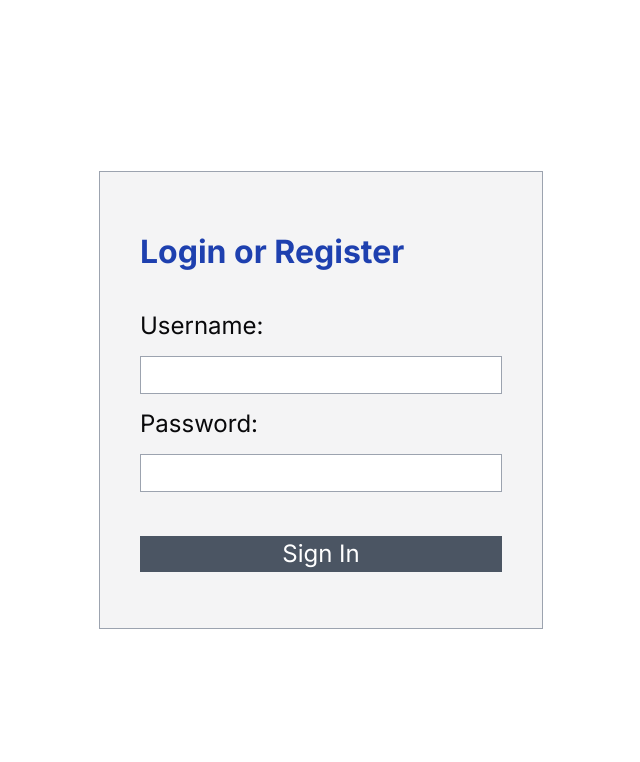
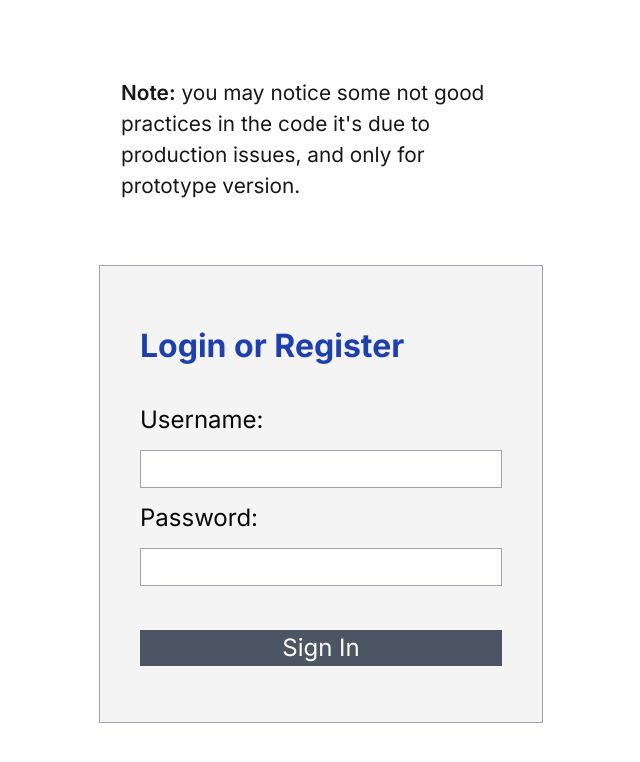
Before and after one commit to rahulsaamanth/mnes-skilltest, a Next.js app: page / in a window 1280 px wide. Shown: the top 762 px of the page, without its empty margins (319-959 px from the left). Built offline with nearby package versions, Linux system fonts and the light colour scheme; no server answers.

Commit message:
version-prototype_only

```diff
--- a/src/app/(with-sidebar)/products/laptops/page.tsx
+++ b/src/app/(with-sidebar)/products/laptops/page.tsx
@@ -14,6 +14,8 @@ const LaptopsPage = () => {
   const laptops = products.filter((product) => product.category === "laptops")
 
   const dispatch = useDispatch<AppDispatch>()
+  // fetching api multiple time due to production issues
+
   useEffect(() => {
     async function requestData() {
       const url = "https://dummyjson.com/products"
--- a/src/app/(with-sidebar)/products/page.tsx
+++ b/src/app/(with-sidebar)/products/page.tsx
@@ -11,6 +11,7 @@ import { useDispatch } from "react-redux"
 const Productspage = () => {
   const products = useAppSelector((state) => state.ProductsReducer.products)
   const dispatch = useDispatch<AppDispatch>()
+  // fetching api multiple time due to production issues
   useEffect(() => {
     async function requestData() {
       const url = "https://dummyjson.com/products"
--- a/src/app/(with-sidebar)/products/smartphones/page.tsx
+++ b/src/app/(with-sidebar)/products/smartphones/page.tsx
@@ -16,6 +16,8 @@ const SmartphonesPage = () => {
   )
 
   const dispatch = useDispatch<AppDispatch>()
+  // fetching api multiple time due to production issues
+
   useEffect(() => {
     async function requestData() {
       const url = "https://dummyjson.com/products"
--- a/src/app/page.tsx
+++ b/src/app/page.tsx
@@ -63,31 +63,17 @@ const LoginPage = () => {
     dispatch(logIn(user))
     router.replace("/dashboard")
   }
-  useEffect(() => {
-    async function requestData() {
-      const url = "https://dummyjson.com/products"
-      const response = await fetch(url)
-      const data: ProductsState = await response.json()
-
-      dispatch(setProducts(data))
-    }
-    try {
-      requestData()
-    } catch (error) {
-      console.log(error)
-    }
-  }, [])
 
   return (
-    <div className="w-full h-screen grid place-content-center bg-white">
-      <section className="text-[1.5rem] py-14 px-5 sm:px-10 border border-gray-400 bg-zinc-100 max-w-screen-md">
-        <p
-          ref={errRef}
-          aria-live="assertive"
-          className={`${success ? "text-green-700" : "text-red-700"} font-bold`}
-        >
-          {success ? "User Registered Successfully" : errMsg}
+    <div className="flex flex-col items-center justify-center h-screen">
+      <p className="text-primary text-[1.3rem]  mb-16 w-[400px]">
+        <span className=" font-semibold">Note:</span>&nbsp;you may notice some
+        not good practices in the code it's due to production issues, and only
+        for prototype version.
       </p>
+      <div className="w-full grid place-content-center bg-white">
+        <section className="text-[1.5rem] py-14 px-2 sm:px-10 border border-gray-400 bg-zinc-100 max-w-screen-md">
+          <p ref={errRef} className={` font-bold`}></p>
           <h1 className="font-bold text-[2rem] text-blue-800 mb-8">
             Login or Register
             <br />
@@ -116,8 +102,7 @@ const LoginPage = () => {
               onChange={(e) => setUser(e.target.value)}
               value={user}
               required
-            aria-invalid={validName ? "false" : "true"}
-            aria-describedby="uidnote"
+              aria-invalid={validPwd ? "false" : "true"}
               onFocus={() => setUserFocus(true)}
               onBlur={() => setUserFocus(false)}
               className="outline-none border border-gray-400 pl-2"
@@ -158,7 +143,6 @@ const LoginPage = () => {
               value={pwd}
               required
               aria-invalid={validPwd ? "false" : "true"}
-            aria-describedby="pwdnote"
               onFocus={() => setPwdFocus(true)}
               className="outline-none border border-gray-400 pl-2"
               onBlur={() => setPwdFocus(false)}
@@ -194,6 +178,7 @@ const LoginPage = () => {
           </form>
         </section>
       </div>
+    </div>
   )
 }
 
```
Lines whose indentation alone changed are shown as unchanged.
